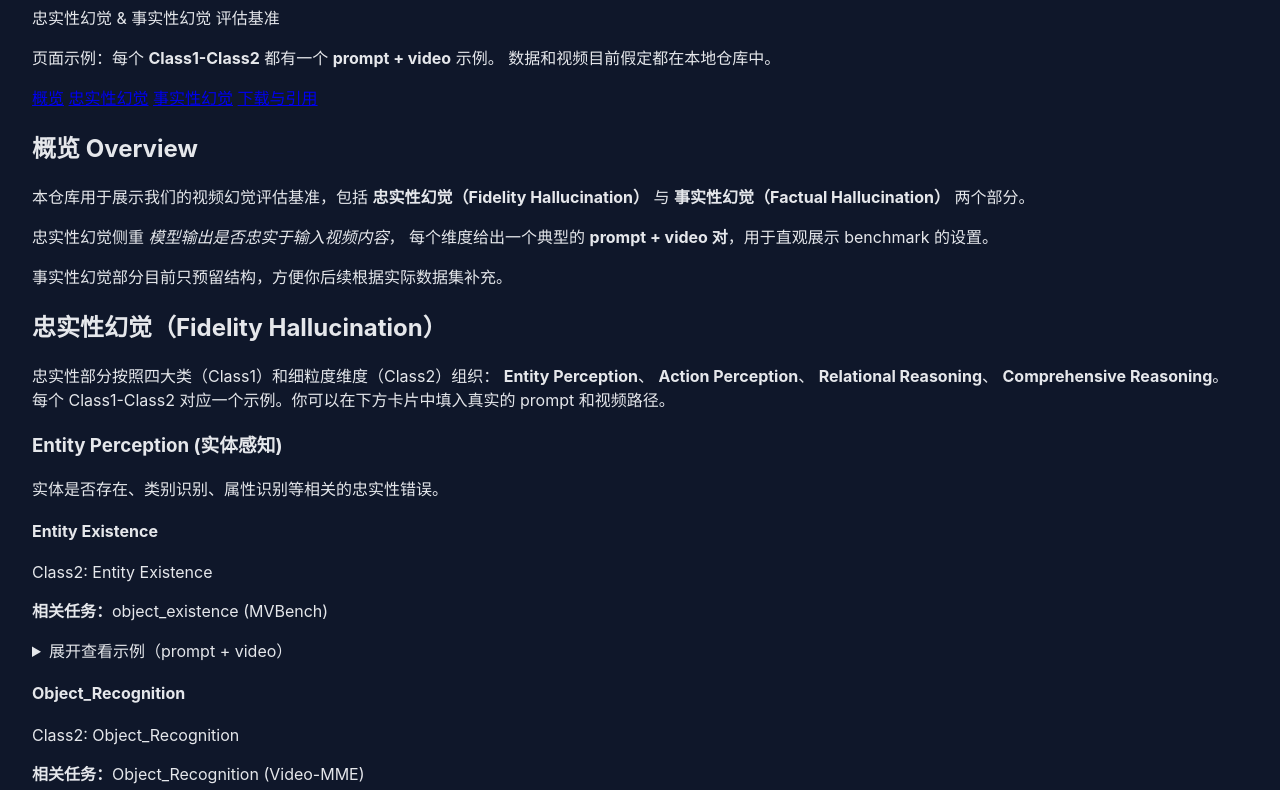
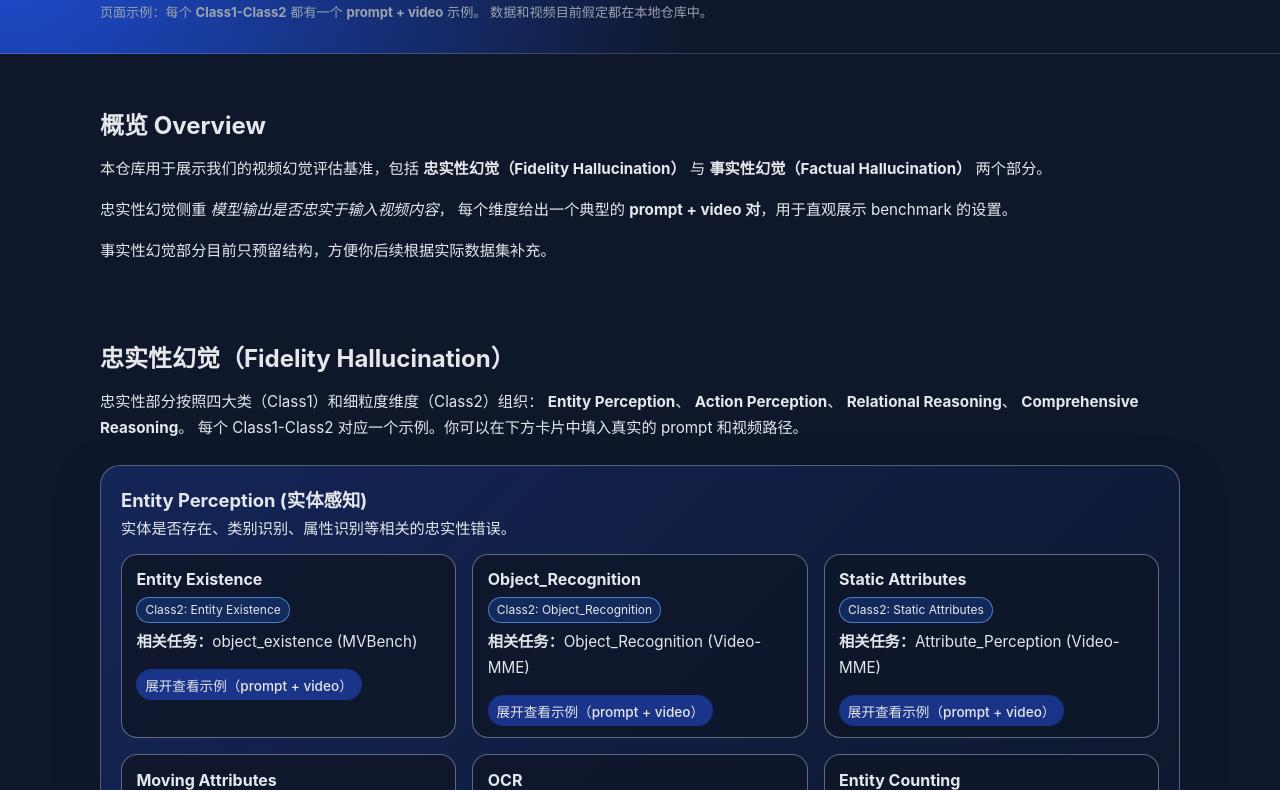
Before and after one commit to yangjunqi1217/junqiy.github.io, a plain HTML site: page index.html in a window 1280 px wide. Shown: the part 87-877 px from the top of the page. Drawn offline with Linux system fonts and the light colour scheme.

Commit message:
Update style.css

```diff
--- a/style.css
+++ b/style.css
@@ -1,11 +1,263 @@
-body {
+* {
+  box-sizing: border-box;
+}
+
+html, body {
+  margin: 0;
+  padding: 0;
   font-family: -apple-system, BlinkMacSystemFont, "Segoe UI", system-ui, sans-serif;
-  margin: 0;
-  padding: 2rem;
   background: #0f172a;
   color: #e5e7eb;
 }
 
-h1 {
-  margin-top: 0;
+a {
+  color: inherit;
+  text-decoration: none;
 }
+
+a:hover {
+  text-decoration: underline;
+}
+
+/* 顶部区域 */
+
+.site-header {
+  border-bottom: 1px solid rgba(148, 163, 184, 0.3);
+  background: radial-gradient(circle at top left, #1d4ed8, #0f172a 55%);
+}
+
+.site-header-inner {
+  max-width: 1120px;
+  margin: 0 auto;
+  padding: 1.5rem 1.25rem 1.75rem;
+  display: flex;
+  flex-wrap: wrap;
+  align-items: center;
+  justify-content: space-between;
+  gap: 1rem;
+}
+
+.site-header h1 {
+  font-size: 1.8rem;
+  margin: 0;
+}
+
+.subtitle {
+  margin: 0.25rem 0;
+  font-size: 0.95rem;
+  color: #cbd5f5;
+}
+
+.small {
+  margin: 0.25rem 0;
+  font-size: 0.82rem;
+  color: #9ca3af;
+}
+
+.top-nav {
+  display: flex;
+  gap: 0.75rem;
+  flex-wrap: wrap;
+}
+
+.top-nav a {
+  padding: 0.4rem 0.8rem;
+  border-radius: 999px;
+  font-size: 0.85rem;
+  border: 1px solid rgba(148, 163, 184, 0.6);
+  background: rgba(15, 23, 42, 0.6);
+}
+
+.top-nav a:hover {
+  background: rgba(30, 64, 175, 0.9);
+}
+
+/* Section 通用布局 */
+
+.section {
+  max-width: 1120px;
+  margin: 0 auto;
+  padding: 2rem 1.25rem 0.5rem;
+}
+
+.section h2 {
+  font-size: 1.5rem;
+  margin-bottom: 0.75rem;
+}
+
+.section p {
+  font-size: 0.95rem;
+  line-height: 1.7;
+  color: #e5e7eb;
+}
+
+/* 分类块 */
+
+.category-grid {
+  display: flex;
+  flex-direction: column;
+  gap: 1.75rem;
+  margin-top: 1.5rem;
+}
+
+.group-section {
+  border-radius: 1.25rem;
+  padding: 1.25rem 1.25rem 1rem;
+  background: linear-gradient(135deg, rgba(30, 64, 175, 0.35), rgba(15, 23, 42, 0.95));
+  border: 1px solid rgba(148, 163, 184, 0.5);
+  box-shadow: 0 18px 40px rgba(15, 23, 42, 0.7);
+}
+
+.group-header h3 {
+  margin: 0 0 0.25rem;
+  font-size: 1.15rem;
+}
+
+.group-description {
+  margin: 0 0 0.75rem;
+  font-size: 0.9rem;
+  color: #d1d5db;
+}
+
+/* 卡片网格 */
+
+.card-grid {
+  display: grid;
+  grid-template-columns: repeat(auto-fit, minmax(260px, 1fr));
+  gap: 1rem;
+}
+
+.example-card {
+  background: rgba(15, 23, 42, 0.9);
+  border-radius: 1rem;
+  padding: 0.9rem 0.9rem 0.7rem;
+  border: 1px solid rgba(148, 163, 184, 0.6);
+  display: flex;
+  flex-direction: column;
+  gap: 0.4rem;
+}
+
+.example-title {
+  margin: 0;
+  font-size: 1rem;
+}
+
+.example-meta {
+  margin: 0;
+  font-size: 0.8rem;
+}
+
+.badge {
+  display: inline-block;
+  padding: 0.1rem 0.5rem;
+  border-radius: 999px;
+  background: rgba(37, 99, 235, 0.25);
+  border: 1px solid rgba(96, 165, 250, 0.7);
+  font-size: 0.75rem;
+}
+
+.tasks {
+  font-size: 0.8rem;
+  margin: 0;
+  color: #cbd5f5;
+}
+
+/* details 展开内容 */
+
+.example-details {
+  margin-top: 0.5rem;
+  font-size: 0.85rem;
+}
+
+.example-details > summary {
+  cursor: pointer;
+  list-style: none;
+  font-weight: 500;
+  padding: 0.35rem 0.55rem;
+  border-radius: 999px;
+  background: rgba(30, 64, 175, 0.7);
+  display: inline-block;
+}
+
+.example-details > summary::-webkit-details-marker {
+  display: none;
+}
+
+.example-details[open] > summary {
+  background: rgba(37, 99, 235, 0.95);
+}
+
+.example-body {
+  margin-top: 0.6rem;
+  border-radius: 0.75rem;
+  padding: 0.6rem 0.6rem 0.5rem;
+  background: rgba(15, 23, 42, 0.95);
+  border: 1px dashed rgba(148, 163, 184, 0.6);
+  display: flex;
+  flex-direction: column;
+  gap: 0.6rem;
+}
+
+.example-prompt pre {
+  margin: 0.3rem 0 0.3rem;
+  padding: 0.4rem 0.5rem;
+  border-radius: 0.5rem;
+  background: rgba(15, 23, 42, 0.95);
+  border: 1px solid rgba(55, 65, 81, 0.9);
+  font-size: 0.8rem;
+  max-height: 180px;
+  overflow: auto;
+  white-space: pre-wrap;
+  word-break: break-word;
+}
+
+.tip {
+  margin: 0;
+  font-size: 0.78rem;
+  color: #9ca3af;
+}
+
+.example-video video {
+  width: 100%;
+  max-height: 200px;
+  border-radius: 0.6rem;
+  border: 1px solid rgba(55, 65, 81, 0.9);
+  background: #000;
+}
+
+.video-path {
+  margin: 0.25rem 0 0;
+  font-size: 0.78rem;
+  color: #9ca3af;
+}
+
+/* 占位块（事实性部分） */
+
+.placeholder-box {
+  margin-top: 1rem;
+  padding: 1rem;
+  border-radius: 1rem;
+  border: 1px dashed rgba(148, 163, 184, 0.7);
+  background: rgba(15, 23, 42, 0.85);
+}
+
+.placeholder-title {
+  margin: 0 0 0.25rem;
+  font-weight: 600;
+}
+
+.placeholder-text {
+  margin: 0;
+  font-size: 0.9rem;
+  color: #d1d5db;
+}
+
+/* 页脚 */
+
+.site-footer {
+  max-width: 1120px;
+  margin: 0 auto;
+  padding: 1.5rem 1.25rem 2rem;
+  font-size: 0.8rem;
+  color: #9ca3af;
+}
```
